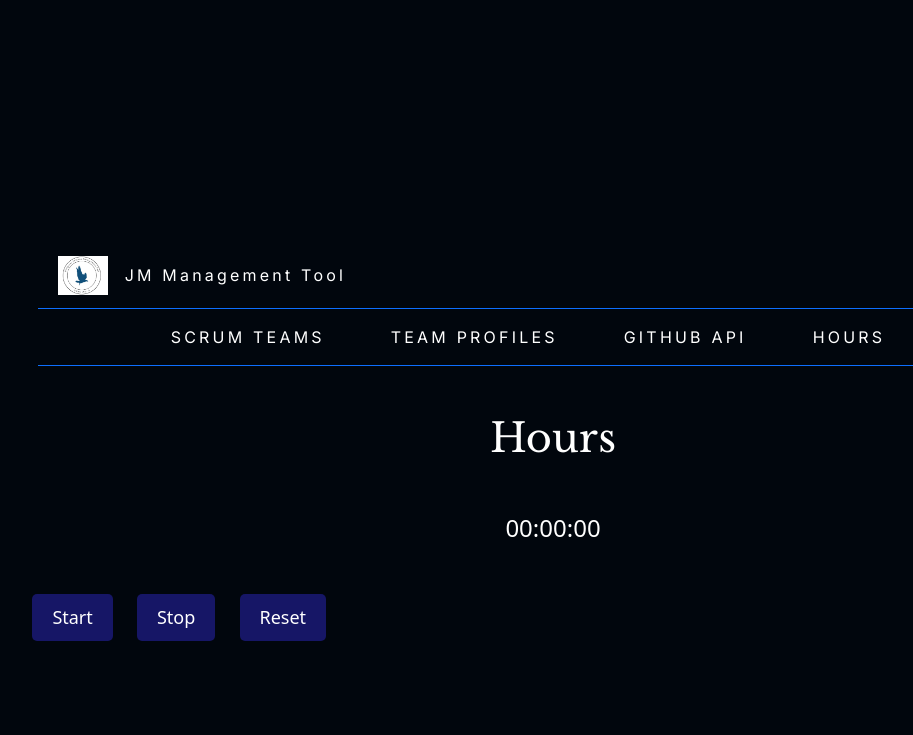
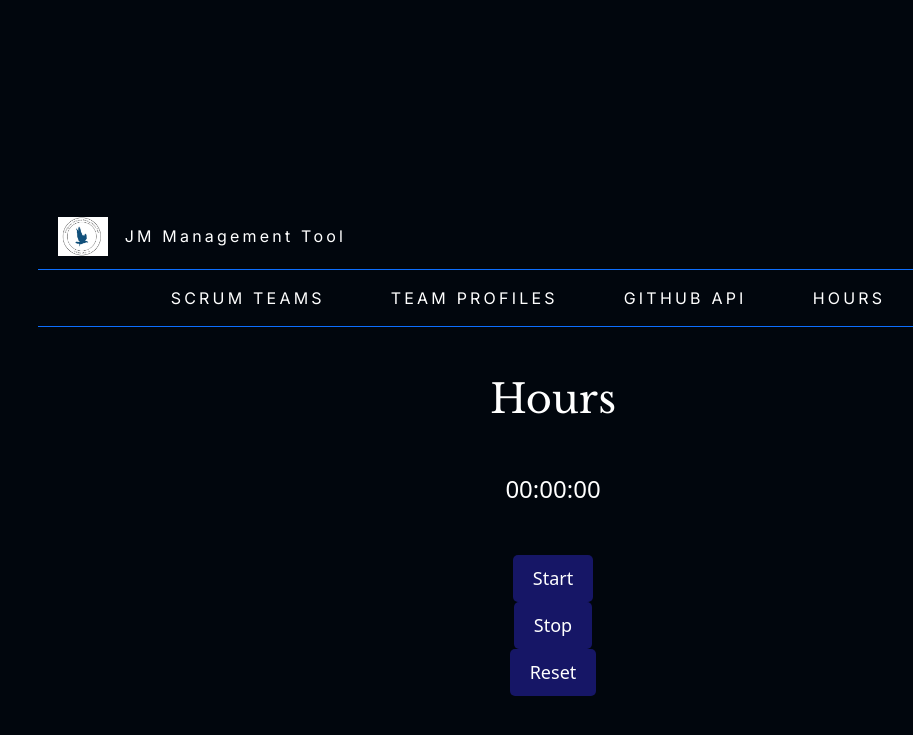
Before and after one commit to saumyapalk23/codingprojfontend, a Jekyll site: the page built from loggingHours.md, in a window 1280 px wide. Shown: the top 735 px of the page, without its empty margins (87-1000 px from the left). Built offline with Jekyll 4.4.1, drawn with Linux system fonts in a browser that asks for light colours; our own code applies the rules of GitHub Pages for plain Markdown files; the repository's description, which GitHub fills in, is left out.

Commit message:
YES FORMAT

```diff
--- a/loggingHours.md
+++ b/loggingHours.md
@@ -31,11 +31,10 @@
   <h1 class="text-center m-5">Hours</h1>
   <div class="text-center m-5 timer">00:00:00</div>
   <div class="button-container">
-    <button class="button" onclick="startTimer()">Start</button>
-    <button class="button" onclick="stopTimer()">Stop</button>
-    <button class="button" onclick="resetTimer()">Reset</button>
+    <center> <button class="button" onclick="startTimer()">Start</button></center>
+    <center><button class="button" onclick="stopTimer()">Stop</button></center>
+    <center><button class="button" onclick="resetTimer()">Reset</button></center>
   </div>
-  <p id="time"></p>
 
   <script>
 var timerInterval;
```
Also changed, not shown: other parts of loggingHours.md (+1 -1 lines).
